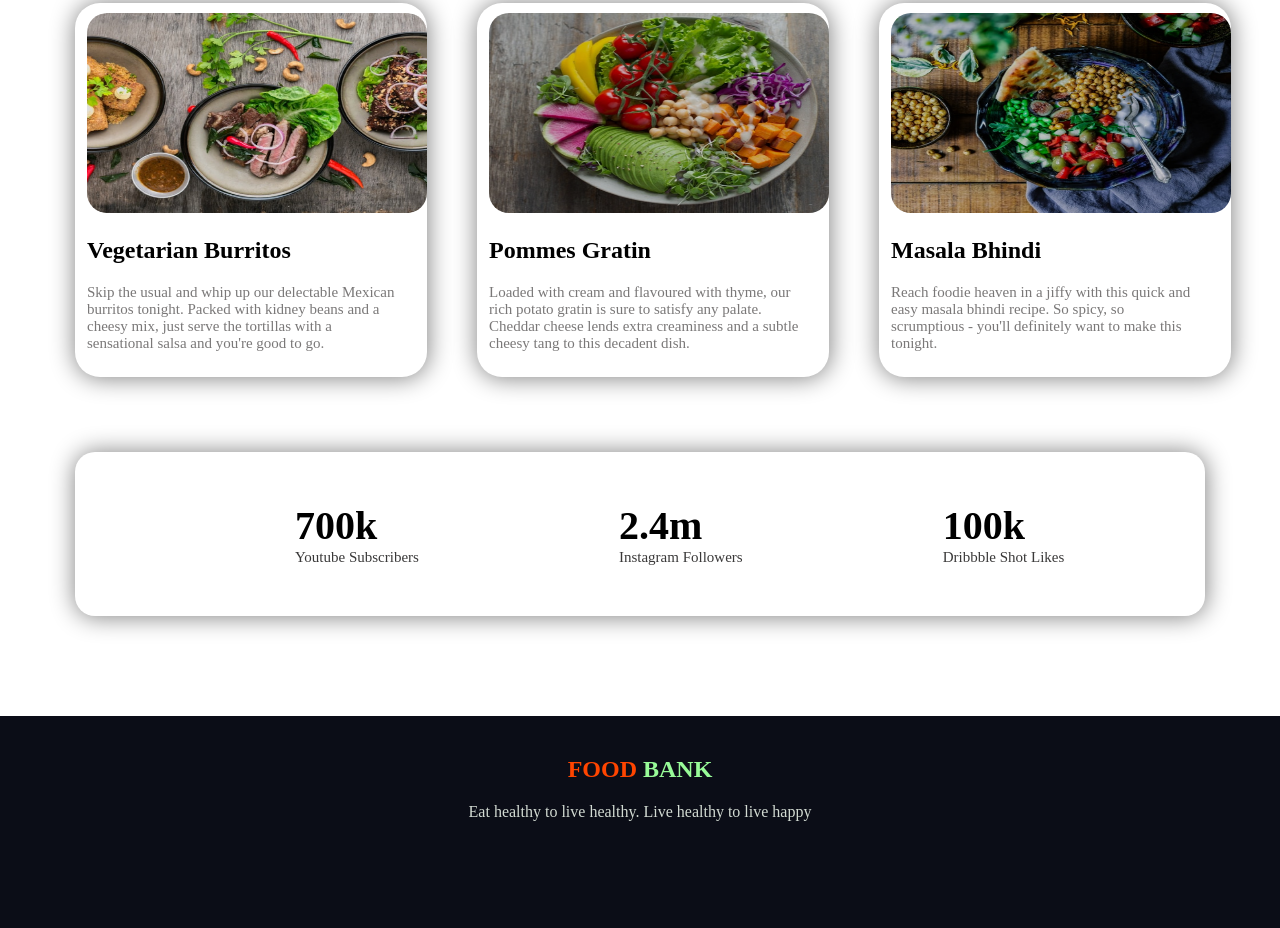
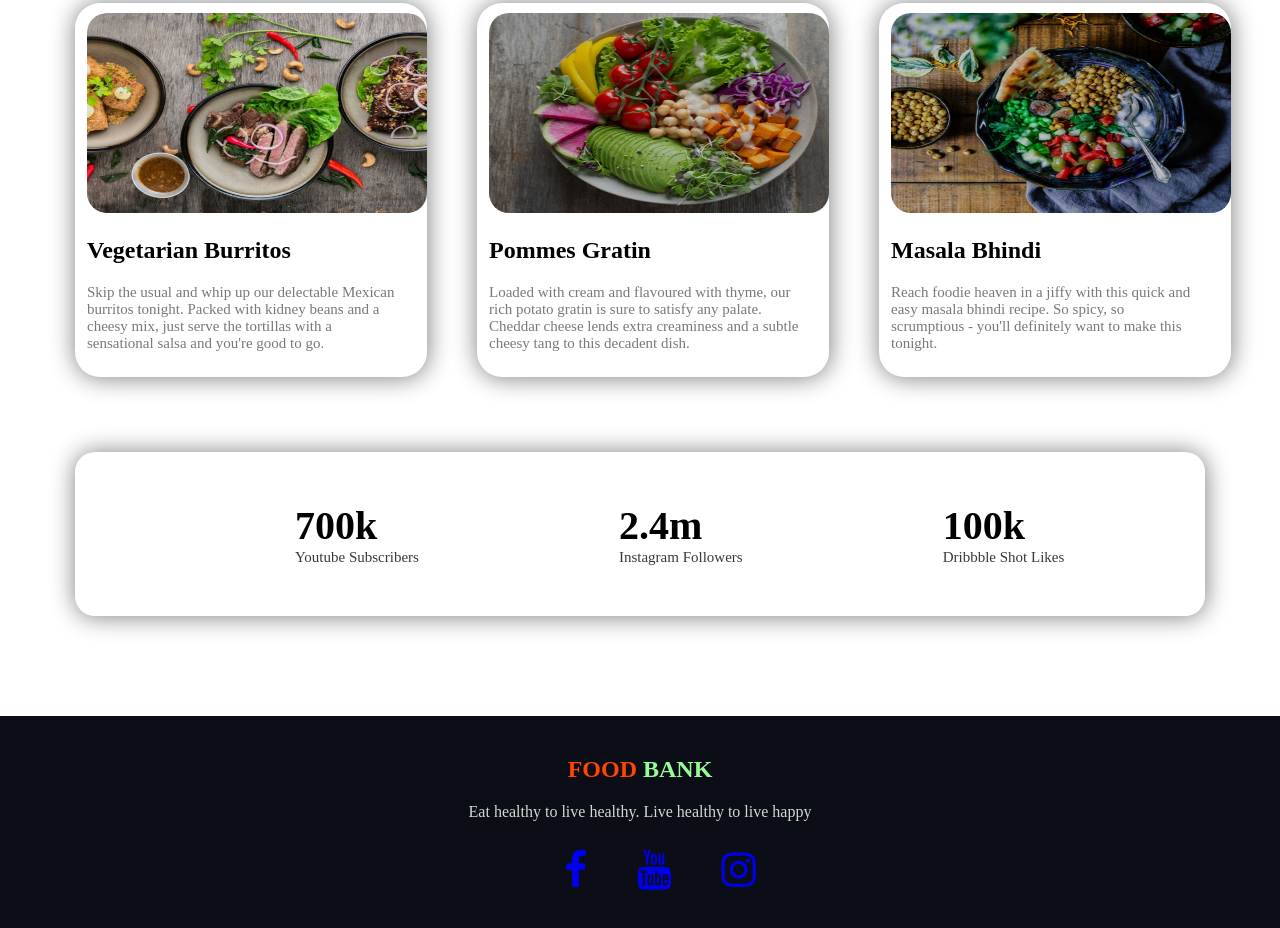
Before and after one commit to rayhansheikh99/foodbank, a plain HTML site: page index.html in a window 1280 px wide. Shown: the part 1093-2021 px from the top of the page. Drawn offline with Linux system fonts and the light colour scheme.

Commit message:
icon added

```diff
--- a/index.html
+++ b/index.html
@@ -10,6 +10,10 @@
     <link
       href="https://fonts.googleapis.com/css2?family=PT+Serif&display=swap"
       rel="stylesheet"
+    />
+    <link
+      rel="stylesheet"
+      href="https://cdnjs.cloudflare.com/ajax/libs/font-awesome/4.7.0/css/font-awesome.min.css"
     />
     <title>Foodbank</title>
   </head>
@@ -53,7 +57,9 @@
           culinary expertise in preparing outstanding and commendable dishes to
           provide customers with a world-class dining experience.
         </p>
-        <a target="_blank" href="">Contact Me</a>
+        <a target="_blank" href="https://www.linkedin.com/in/rayhansheikh99/"
+          >Contact Me</a
+        >
       </div>
     </section>
     <section>
@@ -124,6 +130,17 @@
     <footer>
       <h2><span>FOOD</span> BANK</h2>
       <p>Eat healthy to live healthy. Live healthy to live happy</p>
+      <div class="footer-icon">
+        <a href="https://web.facebook.com/?_rdc=1&_rdr" target="new widows"
+          ><i class="fa fa-facebook"></i
+        ></a>
+        <a href="https://www.youtube.com/" target="_blank"
+          ><i class="fa fa-youtube"></i
+        ></a>
+        <a href="https://www.instagram.com/" target="_blank"
+          ><i class="fa fa-instagram"></i
+        ></a>
+      </div>
     </footer>
   </body>
 </html>
--- a/style.css
+++ b/style.css
@@ -75,11 +75,11 @@ span {
   text-align: center;
   margin: 40px 400px;
 }
-.recipies-text h2{
+.recipies-text h2 {
   font-size: 30px;
   color: rgb(87, 85, 85);
 }
-.recipies-text p{
+.recipies-text p {
   font-size: 18px;
   color: #a1a1a1;
 }
@@ -93,7 +93,7 @@ span {
   box-shadow: 0.5px 0.5px 25px 0.5px gray;
   border-radius: 25px;
 }
-.half-width-2 p{
+.half-width-2 p {
   font-size: 15px;
   color: #7a7878;
 }
@@ -133,17 +133,24 @@ span {
   margin: 0;
   color: #3a3939;
 }
-footer{
-    background-color:#0B0D17;
+footer {
+  background-color: #0b0d17;
   text-align: center;
   color: rgb(211, 219, 211);
   height: 200px;
   margin-top: 100px;
   padding-top: 20px;
 }
-footer h2{
+footer h2 {
   color: palegreen;
 }
-footer h2 span{
+footer h2 span {
   color: orangered;
 }
+.footer-icon {
+  font-size: 40px;
+  padding: 10px;
+}
+.footer-icon a {
+  margin-left: 40px;
+}
```
Lines whose indentation alone changed are shown as unchanged.
